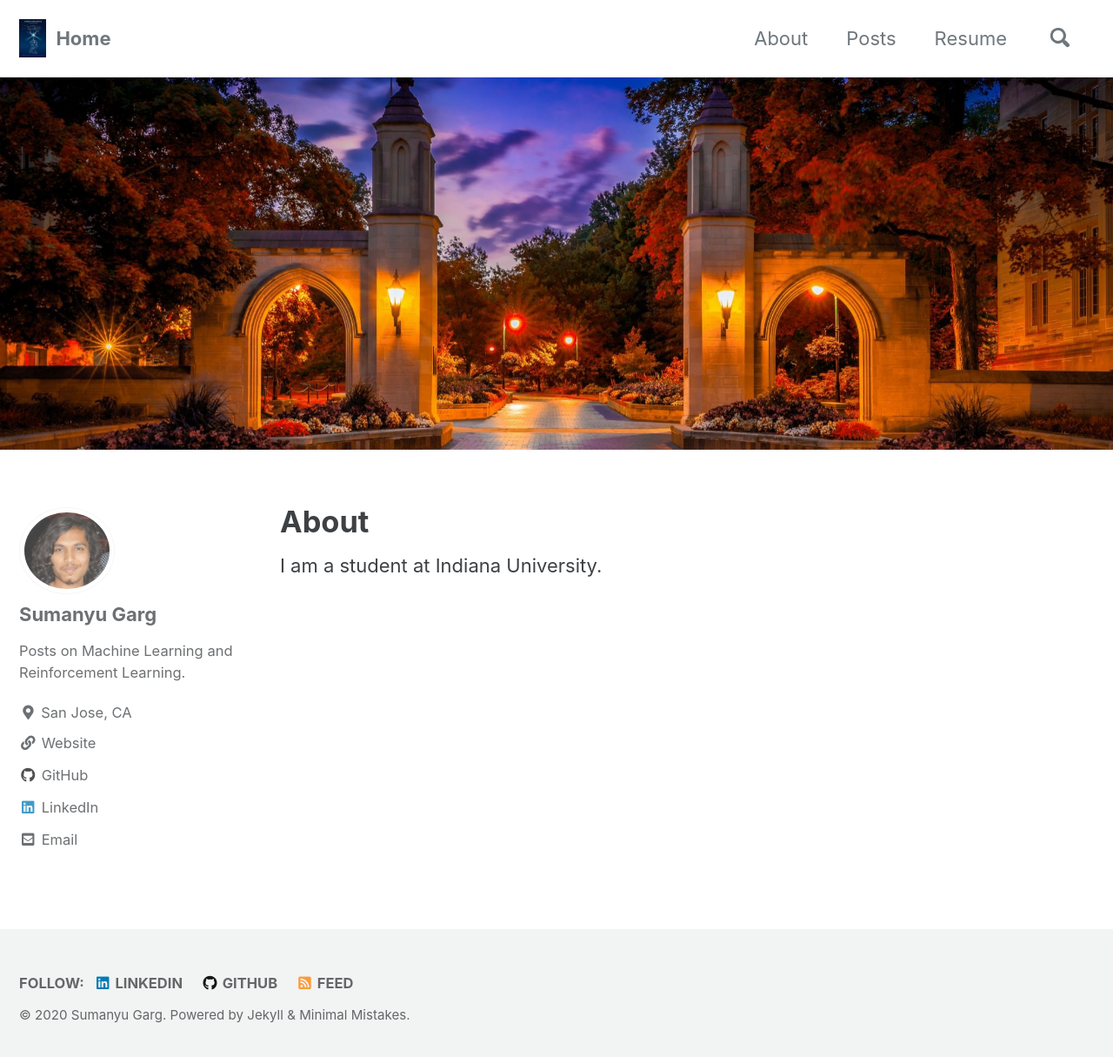
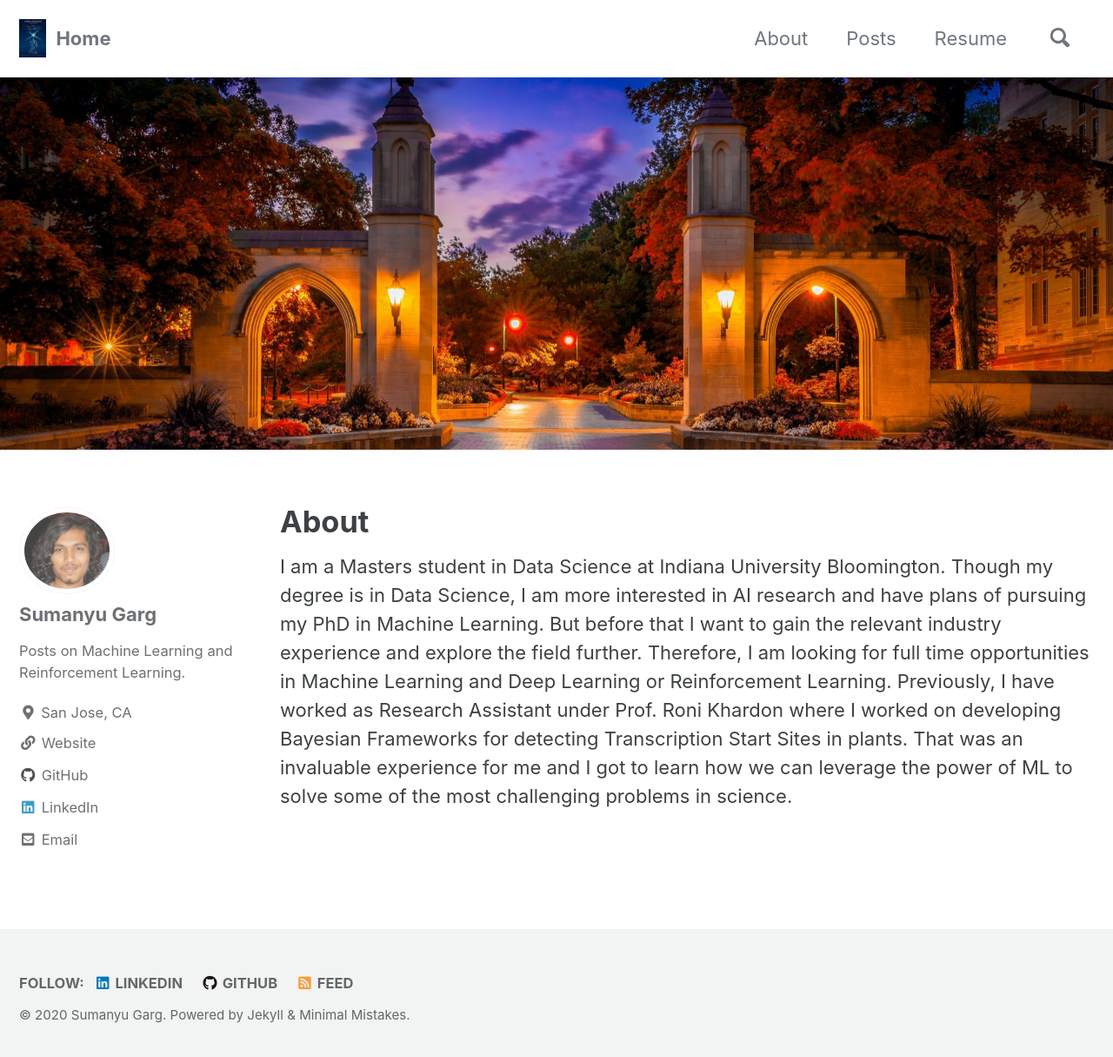
Before and after one commit to sumanyu-21/sumanyu-21.github.io, a Jekyll site: the page built from _pages/About.md, in a window 1280 px wide and 1222 px high. Shown: the top 1215 px of the window at 87% size. Built offline with Jekyll 4.4.1, drawn with Linux system fonts in a browser that asks for light colours; cached includes are drawn as plain includes.

Commit message:
Update About.md

```diff
--- a/_pages/About.md
+++ b/_pages/About.md
@@ -3,6 +3,7 @@ title: "About"
 permalink: /About/
 header:
   image: "/Images/About.jpg"
+
 ---
 
-I am a student at Indiana University.
+I am a Masters student in Data Science at Indiana University Bloomington. Though my degree is in Data Science, I am more interested in AI research and have plans of pursuing my PhD in Machine Learning. But before that I want to gain the relevant industry experience and explore the field further. Therefore, I am looking for full time opportunities in Machine Learning and Deep Learning or Reinforcement Learning. Previously, I have worked as Research Assistant under Prof. Roni Khardon where I worked on developing Bayesian Frameworks for detecting Transcription Start Sites in plants. That was an invaluable experience for me and I got to learn how we can leverage the power of ML to solve some of the most challenging problems in science.
```
